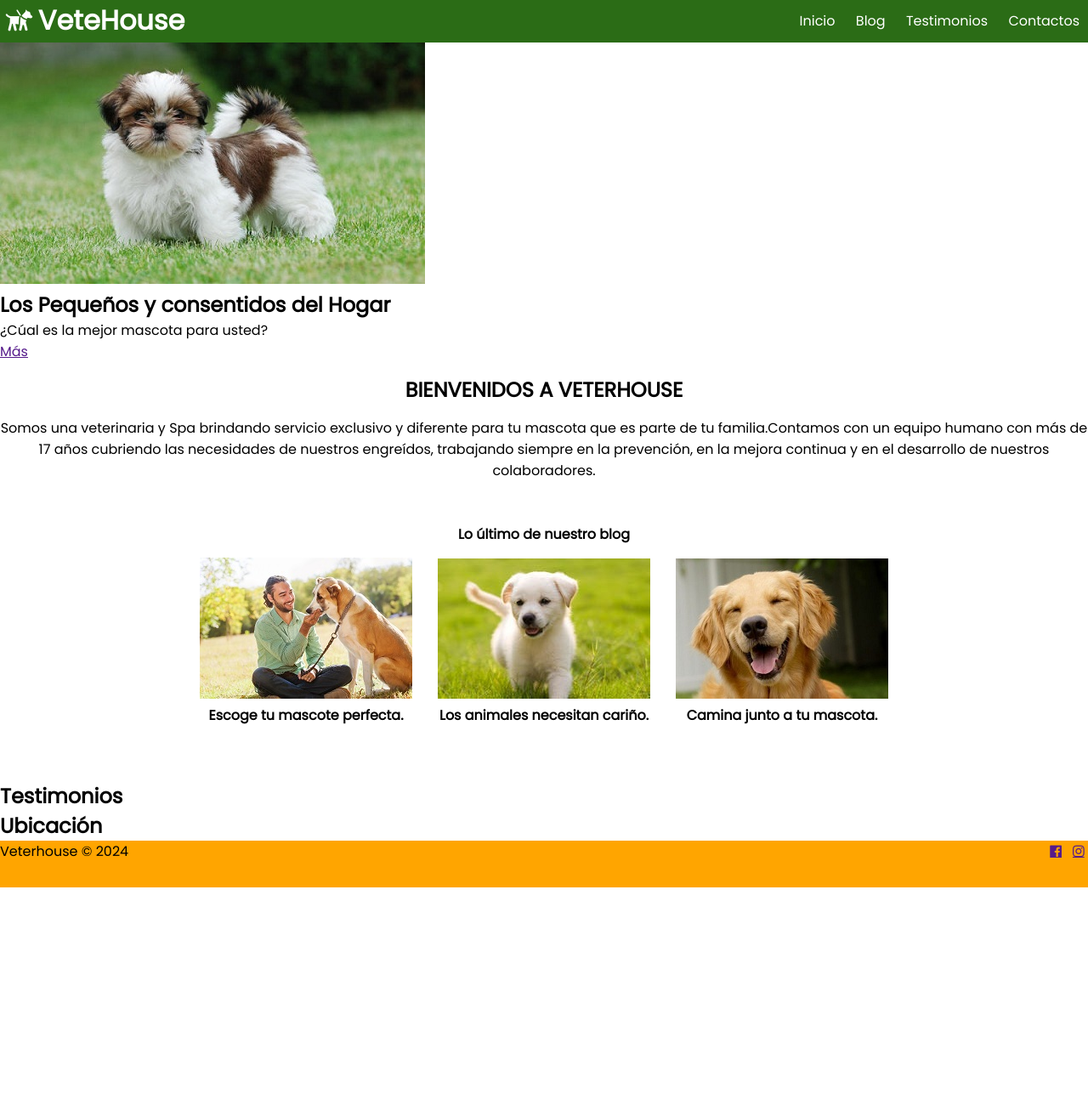
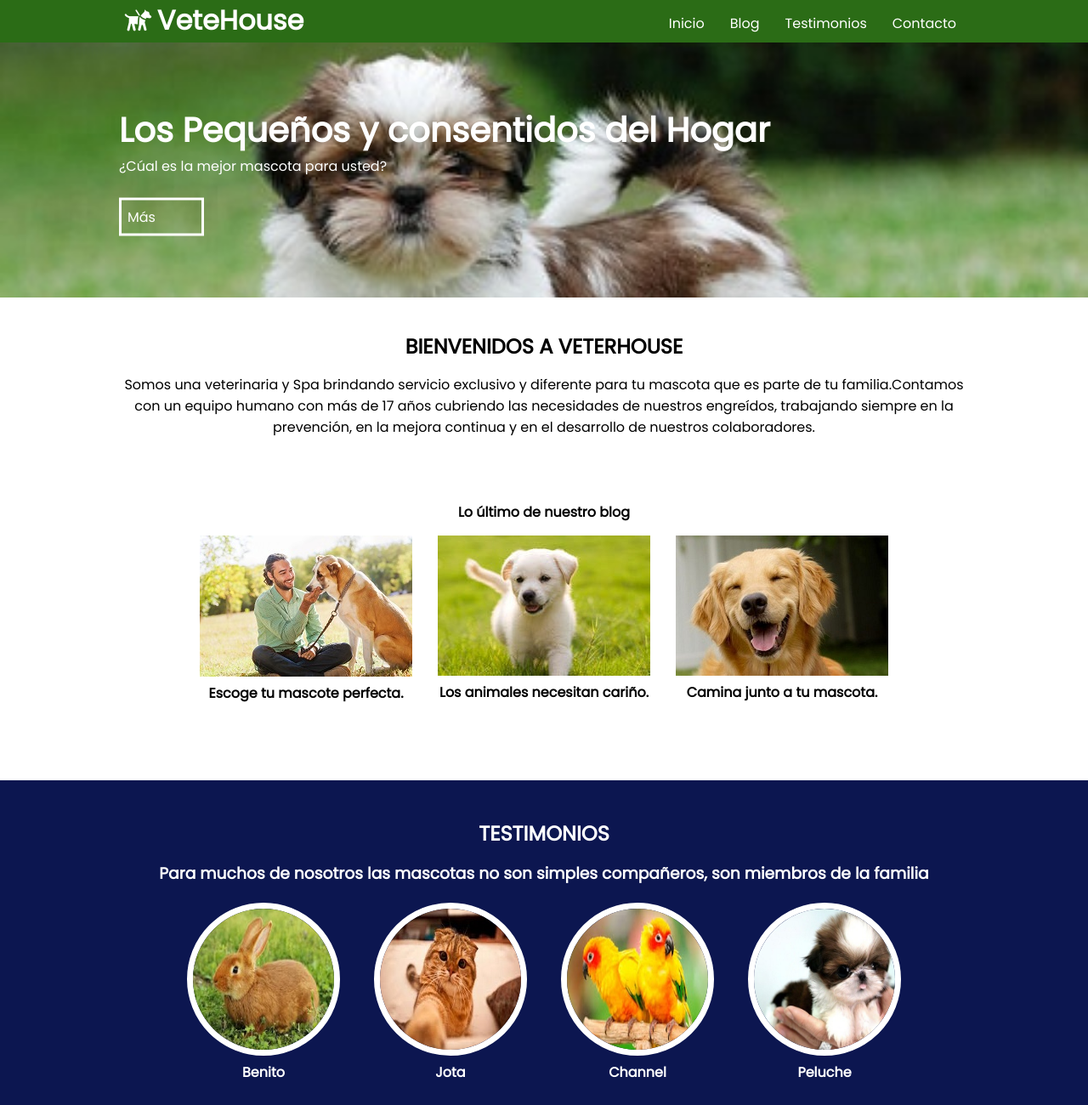
Before and after one commit to Cpietro87/web_vet, a plain HTML site: page webVet.html in a window 1280 px wide. Shown: the top 1300 px of the page at 85% size. Before the commit the page ends 1044 px from the top, so only its background shows below. Drawn offline with Linux system fonts and the light colour scheme.

Commit message:
se realizó css info, menu, ubicación y responsive de cada uno

```diff
--- a/css/banner.css
+++ b/css/banner.css
@@ -0,0 +1,74 @@
+#banner{
+	margin-top: 50px;
+	position: relative;
+}
+
+#banner img{
+	width: 100%;
+	height: 100%;
+}
+
+#banner .contenedor{
+	position: absolute;
+	top: 50%;
+	left: 50%;
+	transform: translateX(-50%) translateY(-50%);
+	color: #fff;
+}
+
+#banner h2{
+	font-size: 28px;
+}
+
+#banner a{
+	display: block;
+	width: 100px;
+	color: #fff;
+	text-decoration: none;
+	padding: 7px;
+	margin-top: 10px;
+	border: 3px solid #fff;
+}
+
+#banner a:hover{
+	background: rgba(255,255,255,.5);
+}
+
+/*-----------Responsive-----------*/
+/*Dispositivo Movil*/
+@media(min-width: 420px){
+	#banner h2{
+		font-size: 40px;
+	}
+
+	#banner img{
+		height: auto;
+		margin-top: -100px;
+	}
+
+	#banner a{
+		margin-top: 25px;
+	}
+
+}
+
+/*Tablets*/
+@media(min-width: 768px){
+	#banner{
+		height: 300px;
+		overflow: hidden;
+	}
+
+	#banner img{
+		height: auto;
+		margin-top: -100px;
+	}
+}
+
+/*Escritorio*/
+@media(min-width: 1024px){
+	#banner img{
+		margin-top: -200px;
+	}
+
+}
--- a/css/blog.css
+++ b/css/blog.css
@@ -1,4 +1,4 @@
-#bienvenidos {
+#bienvenidos{
 	text-align: center;
 }
 
@@ -7,21 +7,25 @@
 	text-transform: uppercase;
 }
 
-#blog {
-    padding: 50px;
+
+#blog{
+	padding:50px;
 }
+
 #blog h4{
 	text-align: center;
 }
+
 #blog .contenedor{
 	display: flex;
 	justify-content: center;
-
+	flex-wrap: wrap;
 }
 
 #blog article{
-    margin: 15px;
+	margin:15px;
 }
+
 #blog img{
 	width: 100%;
 	max-width: 280px;
--- a/css/footer.css
+++ b/css/footer.css
@@ -1,8 +1,43 @@
-footer {
-    background: orange;
+footer{
+	background: #e69010;
 }
-footer {
-    display: flex;
-    justify-content: center;
-    padding-bottom: 30px;
+
+footer .contenedor{
+	display: flex;
+	flex-wrap: wrap;
+	justify-content: center;
+	padding-bottom: 30px;
+	color: #fff;
 }
+
+.copy{
+	font-size: 20px;
+	padding: 20px;
+}
+
+.red-soc{
+	width: 100%;
+	text-align: center;
+	font-size: 28px;
+}
+
+.red-soc a{
+	color: #fff;
+	text-decoration: none;
+}
+
+
+/*-----------Responsive-----------*/
+
+/*Tablets*/
+@media(min-width: 768px){
+	.red-soc{
+		width: auto;
+		font-size: 28px;
+		padding: 10px;
+	}
+
+	footer .contenedor{
+		justify-content: space-between;
+	}
+}
--- /dev/null
+++ b/css/info.css
@@ -0,0 +1,50 @@
+
+#info{
+	background: #0c1650;
+	color: #fff;
+	text-align: center;
+	padding: 30px;
+}
+
+#info h2{
+	padding: 15px;
+	text-transform: uppercase;
+}
+
+#info .contenedor{
+	display: flex;
+	flex-wrap: wrap;
+	justify-content: center;
+}
+
+.info-mascota{
+	margin:20px;
+}
+
+.info-mascota img{
+	width: 180px;
+	height: 180px;
+	border-radius: 50%;
+	border: 7px solid #fff;
+}
+/*-----------Responsive-----------*/
+/*Dispositivo Movil*/
+@media(min-width: 480px){
+	.info-mascota{
+		width: 40%;
+	}
+}
+
+/*Tablets*/
+@media(min-width: 768px){
+	.info-mascota{
+		width: 40%;
+	}
+}
+
+/*Escritorio*/
+@media(min-width: 1024px){
+	.info-mascota{
+		width: auto;
+	}
+}
--- /dev/null
+++ b/css/menu.css
@@ -0,0 +1,85 @@
+#menu-bar{
+	display: none;
+}
+
+header label{
+	float: right;
+	font-size: 28px;
+	margin: 6px 0;
+	cursor: pointer;
+}
+
+.menu{
+	position: absolute;
+	top: 50px;
+	left: 0;
+
+	width: 100%;
+	height: 100vh;
+	background: #2b6c16;
+
+	transition: all .5s;
+	transform: translateX(-100%);
+}
+
+.menu a{
+	display: block;
+	color: #fff;
+	height: 50px;
+	text-decoration: none;
+	padding: 15px;
+	border: 1px solid #fff;
+}
+
+
+.menu a:hover{
+	background: rgba(255,255,255,.3);
+}
+
+
+#menu-bar:checked ~.menu{
+	transform: translateX(0%);
+}
+
+/*-----------Responsive-----------*/
+
+/*Dispositivo Movil*/
+@media(min-width: 420px){
+	.menu{
+		background:rgba(51,51,51,.9);
+		width: 100%;
+		height: auto;
+	}
+
+}
+
+/*Tablets*/
+@media(min-width: 768px){
+	.menu{
+		background:rgba(51,51,51,.9);
+		width: 100%;
+		height: auto;
+	}
+}
+
+/*Escritorio*/
+@media(min-width: 1024px){
+	.menu{
+		position: static;
+		width: auto;
+		height: auto;
+		transform: translateX(0%);
+		float: right;
+		display: flex;
+		background:#2b6c16;
+	}
+
+	.menu a{
+		border: none;
+	}
+
+	header label{
+		display: none;
+	}
+
+}
--- a/css/styles.css
+++ b/css/styles.css
@@ -1,45 +1,60 @@
 @import url('https://fonts.googleapis.com/css?family=Poppins');
+@import url(menu.css);
+@import url(banner.css);
 @import url(blog.css);
+@import url(info.css);
+@import url(ubicacion.css);
 @import url(footer.css);
-* {
+
+*{
 	margin: 0;
-    padding: 0;
+	padding:0;
 	box-sizing: border-box;
 }
 
-body {
+
+body{
 	font-family: 'Poppins', sans-serif;
 }
 
-header {
+header{
 	width: 100%;
 	height: 50px;
-    background-color: #2b6c16;
+	background:#2b6c16;
+	color: #fff;
 
-    color: #fff;
 	position: fixed;
 	top: 0;
-    left: 0;
-
+	left:0;
+	z-index: 100;
 }
 
-header.contenedor{
+.contenedor{
+	width: 98%;
+	margin:auto;
+}
+
+h1{
+	float: left;
+}
+
+header .contenedor{
 	display: table;
 }
 
-.contenedor{
-    display: flex;
-    justify-content: space-between;
-    align-items: center;
+
+
+/*--------parte 2------*/
+section{
 	width: 100%;
+	margin-top: 25px;
 }
 
-.menu {
-    margin-left: auto;
+
+/*Escritorio*/
+@media(min-width: 1024px){
+	.contenedor{
+		width: 1000px;
 	}
 
-nav.menu a {
-    color: #fff;
-    text-decoration: none;
-    margin: 0 10px;
 }
--- /dev/null
+++ b/css/ubicacion.css
@@ -0,0 +1,30 @@
+#ubicacion{
+	background: #fff;
+	color: #355084;
+	text-align: center;
+	padding: 50px;
+}
+
+#ubicacion h3{
+	font-size: 25px;
+	font-weight: bold;
+	text-transform: uppercase;
+}
+
+#ubicacion .contenedor{
+	display: flex;
+	flex-wrap: wrap;
+	justify-content: right;
+	padding: 35px;
+}
+
+#ubicacion .contenedor iframe{
+	width: 45%;
+	border: 5px solid #ccc;
+}
+
+#ubicacion .contenedor p{
+	padding: 40px;
+	width: 50%;
+	text-align: left;
+}
--- a/webVet.html
+++ b/webVet.html
@@ -11,19 +11,20 @@
     <header>
 		<div class="contenedor">
 			<h1 class="icon-guidedog">VeteHouse</h1>
-            <nav class="menu" >
-                <a href="">Inicio</a>
-                <a href="">Blog</a>
-                <a href="">Testimonios</a>
-                <a href="">Contactos</a>
-
+			<input type="checkbox" id="menu-bar">
+			<label class="icon-menu" for="menu-bar"></label>
+			<nav class="menu">
+				<a href="#banner">Inicio</a>
+				<a href="#blog">Blog</a>
+				<a href="#info">Testimonios</a>
+				<a href="#ubicacion">Contacto</a>
 			</nav>
 		</div>
 	</header>
     <main>
 		<section id="banner">
 			<img src="img/ban.jpg" alt="Perro Peluche">
-			<div class="">
+			<div class="contenedor">
 				<h2>Los Pequeños y consentidos del Hogar</h2>
 				<p>¿Cúal es la mejor mascota para usted?</p>
 				<a href="">Más</a>
@@ -52,12 +53,34 @@
 				</article>
 			</div>
 		</section>
-        <section>
+		<section id="info">
 			<h2>Testimonios</h2>
+			<h3>Para muchos de nosotros las mascotas no son simples compañeros, son miembros de la familia</h3>
+			<div class="contenedor">
+				<div class="info-mascota">
+					<img src="img/conejo.jpg" alt="">
+					<h4>Benito</h4>
+				</div>
+				<div class="info-mascota">
+					<img src="img/gato.jpg" alt="">
+					<h4>Jota</h4>
+				</div>
+				<div class="info-mascota">
+					<img src="img/loros.jpg" alt="">
+					<h4>Channel</h4>
+				</div>
+				<div class="info-mascota">
+					<img src="img/perro3.jpg" alt="">
+					<h4>Peluche</h4>
+				</div>
+			</div>
 		</section>
-        <section>
-            <h2>Ubicación</h2>
-        </section>
+		<section id="ubicacion">
+			<h3>Ubicanos</h3>
+			<div class="contenedor">
+				<iframe src="https://www.google.com/maps/embed?pb=!1m14!1m8!1m3!1d15799.88057308794!2d-79.0411931!3d-8.1045223!3m2!1i1024!2i768!4f13.1!3m3!1m2!1s0x0%3A0x7d3decd60d879c27!2sVeterinaria+VETERHOUSE!5e0!3m2!1ses!2spe!4v1554922577849!5m2!1ses!2spe" width="600" height="450" frameborder="0" style="border:0" allowfullscreen></iframe>
+				<p>Calle:.<br><br>Celular: </p>
+			</div>
     </main>
     <footer>
 		<div class="contenedor">
```
Lines whose indentation alone changed are shown as unchanged.
